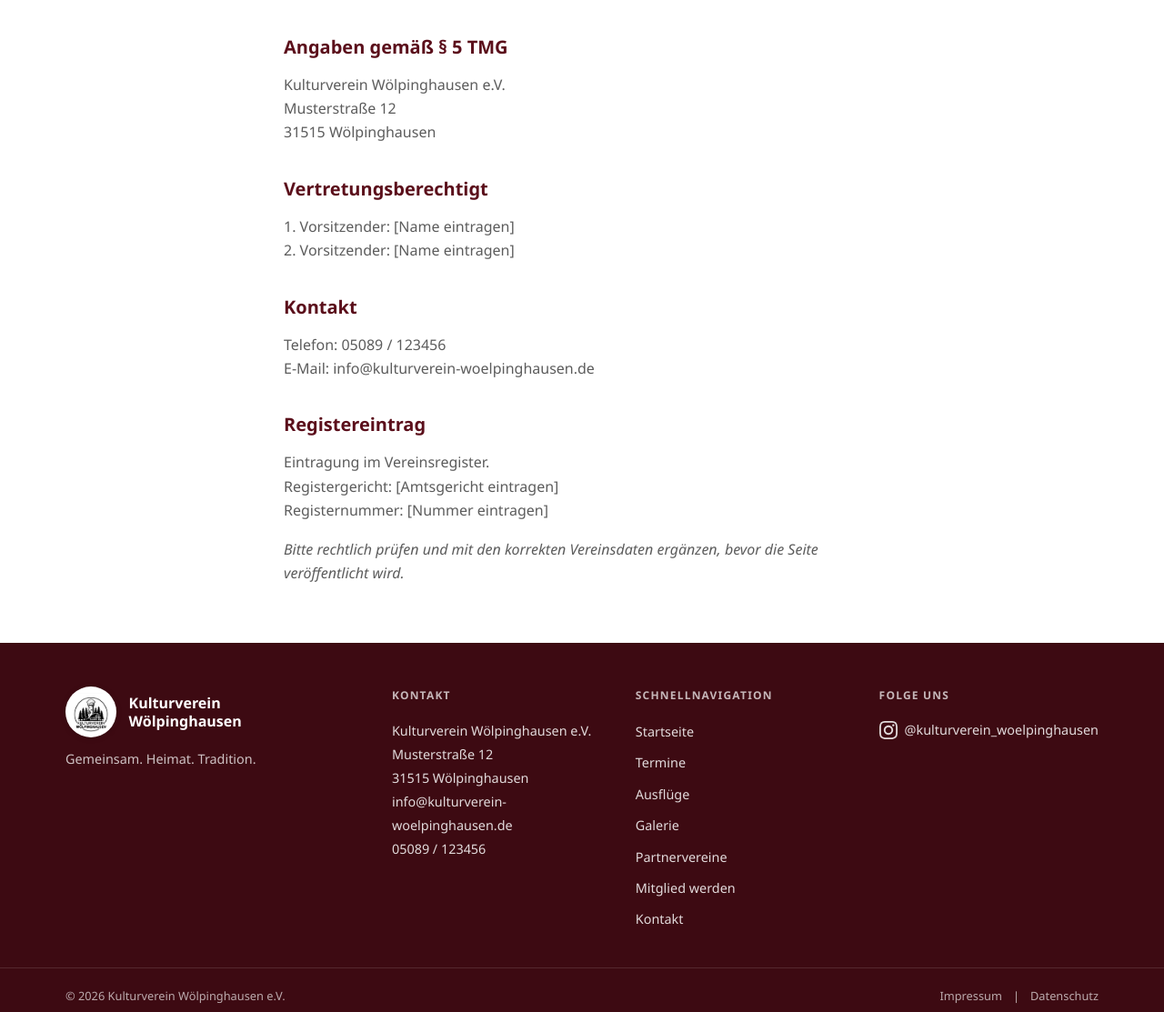
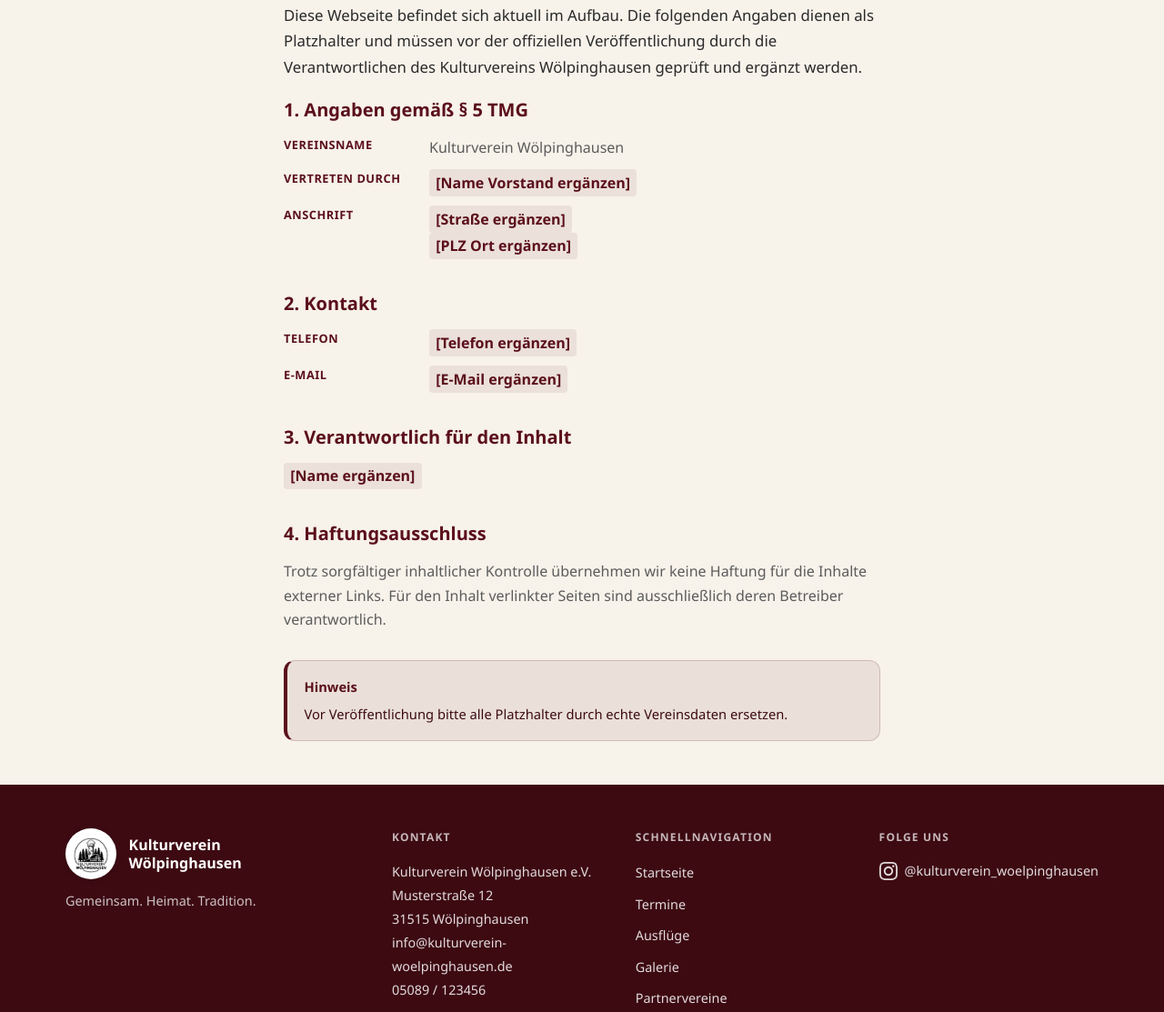
Before and after one commit to svenyh/kulturverein-woelpinghausen, a plain HTML site: page impressum.html in a window 1280 px wide. Shown: the part 340-1453 px from the top of the page at 91% size. Drawn offline with Linux system fonts and the light colour scheme.

Commit message:
Add professional legal placeholder pages for Impressum and Datenschutz

```diff
--- a/css/style.css
+++ b/css/style.css
@@ -1336,6 +1336,80 @@
   margin-bottom: 1rem;
 }
 
+.prose__intro {
+  font-size: 1.05rem;
+  line-height: 1.7;
+  color: var(--color-text);
+  margin-bottom: 1.5rem;
+}
+
+.legal-section {
+  margin-bottom: 2rem;
+}
+
+.legal-section h2 {
+  margin-top: 0;
+}
+
+.legal-list {
+  display: grid;
+  gap: 0.65rem;
+  margin: 0 0 1rem;
+}
+
+.legal-list__row {
+  display: grid;
+  gap: 0.2rem;
+}
+
+@media (min-width: 640px) {
+  .legal-list__row {
+    grid-template-columns: 9rem 1fr;
+    gap: 1rem;
+    align-items: start;
+  }
+}
+
+.legal-list__label {
+  font-size: 0.8rem;
+  font-weight: 700;
+  letter-spacing: 0.04em;
+  text-transform: uppercase;
+  color: var(--color-bordeaux);
+}
+
+.legal-list__value {
+  color: var(--color-text-muted);
+}
+
+.legal-placeholder {
+  display: inline-block;
+  padding: 0.1rem 0.45rem;
+  border-radius: 4px;
+  background: rgba(91, 15, 27, 0.08);
+  color: var(--color-bordeaux);
+  font-weight: 600;
+  font-style: normal;
+}
+
+.legal-notice {
+  margin-top: 2rem;
+  padding: 1rem 1.15rem;
+  border-radius: var(--radius-md);
+  background: rgba(91, 15, 27, 0.08);
+  border: 1px solid rgba(91, 15, 27, 0.18);
+  border-left: 4px solid var(--color-bordeaux);
+  color: var(--color-bordeaux-dark);
+  font-size: 0.92rem;
+  line-height: 1.65;
+}
+
+.legal-notice strong {
+  display: block;
+  margin-bottom: 0.35rem;
+  color: var(--color-bordeaux);
+}
+
 .contact-grid {
   display: grid;
   gap: 2rem;
--- a/impressum.html
+++ b/impressum.html
@@ -40,18 +40,66 @@
       </div>
     </header>
   </div>
-  <header class="page-hero page-hero--compact"><div class="container"><h1 class="page-hero__title">Impressum</h1></div></header>
-  <main class="page-content section--white"><div class="container prose">
-    <h2>Angaben gemäß § 5 TMG</h2>
-    <p>Kulturverein Wölpinghausen e.V.<br>Musterstraße 12<br>31515 Wölpinghausen</p>
-    <h2>Vertretungsberechtigt</h2>
-    <p>1. Vorsitzender: [Name eintragen]<br>2. Vorsitzender: [Name eintragen]</p>
-    <h2>Kontakt</h2>
-    <p>Telefon: 05089 / 123456<br>E-Mail: info@kulturverein-woelpinghausen.de</p>
-    <h2>Registereintrag</h2>
-    <p>Eintragung im Vereinsregister.<br>Registergericht: [Amtsgericht eintragen]<br>Registernummer: [Nummer eintragen]</p>
-    <p><em>Bitte rechtlich prüfen und mit den korrekten Vereinsdaten ergänzen, bevor die Seite veröffentlicht wird.</em></p>
-  </div></main>
+  <header class="page-hero page-hero--compact">
+    <div class="container">
+      <h1 class="page-hero__title">Impressum</h1>
+    </div>
+  </header>
+  <main class="page-content section--cream">
+    <div class="container prose">
+      <p class="prose__intro">Diese Webseite befindet sich aktuell im Aufbau. Die folgenden Angaben dienen als Platzhalter und müssen vor der offiziellen Veröffentlichung durch die Verantwortlichen des Kulturvereins Wölpinghausen geprüft und ergänzt werden.</p>
+
+      <section class="legal-section" aria-labelledby="impressum-tmg">
+        <h2 id="impressum-tmg">1. Angaben gemäß § 5 TMG</h2>
+        <dl class="legal-list">
+          <div class="legal-list__row">
+            <dt class="legal-list__label">Vereinsname</dt>
+            <dd class="legal-list__value">Kulturverein Wölpinghausen</dd>
+          </div>
+          <div class="legal-list__row">
+            <dt class="legal-list__label">Vertreten durch</dt>
+            <dd class="legal-list__value"><span class="legal-placeholder">[Name Vorstand ergänzen]</span></dd>
+          </div>
+          <div class="legal-list__row">
+            <dt class="legal-list__label">Anschrift</dt>
+            <dd class="legal-list__value">
+              <span class="legal-placeholder">[Straße ergänzen]</span><br>
+              <span class="legal-placeholder">[PLZ Ort ergänzen]</span>
+            </dd>
+          </div>
+        </dl>
+      </section>
+
+      <section class="legal-section" aria-labelledby="impressum-kontakt">
+        <h2 id="impressum-kontakt">2. Kontakt</h2>
+        <dl class="legal-list">
+          <div class="legal-list__row">
+            <dt class="legal-list__label">Telefon</dt>
+            <dd class="legal-list__value"><span class="legal-placeholder">[Telefon ergänzen]</span></dd>
+          </div>
+          <div class="legal-list__row">
+            <dt class="legal-list__label">E-Mail</dt>
+            <dd class="legal-list__value"><span class="legal-placeholder">[E-Mail ergänzen]</span></dd>
+          </div>
+        </dl>
+      </section>
+
+      <section class="legal-section" aria-labelledby="impressum-inhalt">
+        <h2 id="impressum-inhalt">3. Verantwortlich für den Inhalt</h2>
+        <p><span class="legal-placeholder">[Name ergänzen]</span></p>
+      </section>
+
+      <section class="legal-section" aria-labelledby="impressum-haftung">
+        <h2 id="impressum-haftung">4. Haftungsausschluss</h2>
+        <p>Trotz sorgfältiger inhaltlicher Kontrolle übernehmen wir keine Haftung für die Inhalte externer Links. Für den Inhalt verlinkter Seiten sind ausschließlich deren Betreiber verantwortlich.</p>
+      </section>
+
+      <aside class="legal-notice" role="note">
+        <strong>Hinweis</strong>
+        Vor Veröffentlichung bitte alle Platzhalter durch echte Vereinsdaten ersetzen.
+      </aside>
+    </div>
+  </main>
   <div id="site-footer"></div>
   <script src="js/script.js"></script>
 </body>
```
Also changed, not shown: datenschutz.html (+70 -16 lines).
